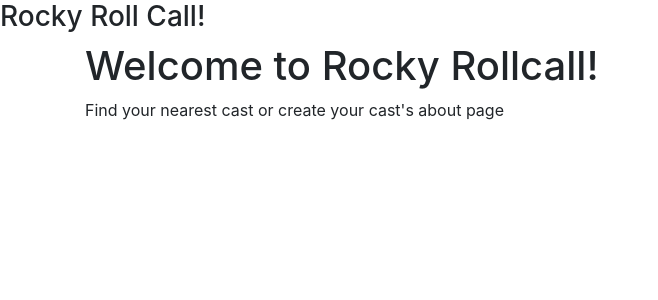
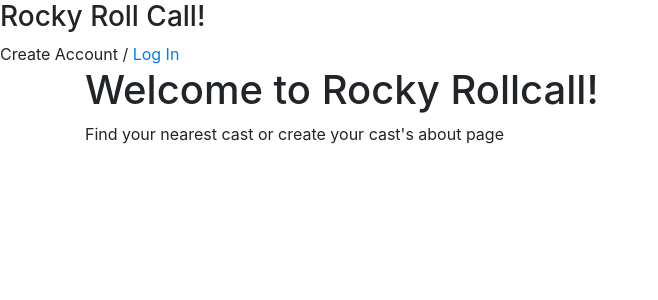
Before and after one commit to devdupont/Rocky-Rollcall, a Django app: page / in a window 1280 px wide. Shown: the top 300 px of the page, without its empty margins (0-658 px from the left). Run offline with Django 3.2, Linux system fonts and the light colour scheme; parts of the project's set-up code (start-up, migrations or seed data) failed here and were passed over; some libraries are stand-ins or nearby versions.

Commit message:
Add login logout links

```diff
--- a/castpage/templates/castpage/include/topbar.html
+++ b/castpage/templates/castpage/include/topbar.html
@@ -1,3 +1,4 @@
 <div class="page-header">
     <h1><a href="/">Rocky Rollcall</a>{% if cast %} - <a href="{% url 'cast_home' slug=cast.slug %}">{{ cast.name }}</a>{% endif %}</h1>
+    {% include 'include/loginout.html' %}
 </div>
--- /dev/null
+++ b/templates/include/loginout.html
@@ -0,0 +1,7 @@
+<div>
+    {% if user.is_authenticated %}
+    <a href="{% url 'logout' %}">Log Out</a>
+    {% else %}
+    <a>Create Account</a> / <a href="{% url 'login' %}">Log In</a>
+    {% endif %}
+</div>
--- a/templates/include/topbar.html
+++ b/templates/include/topbar.html
@@ -1,3 +1,4 @@
 <div class="topbar">
     <h3>Rocky Roll Call!</h3>
+    {% include 'include/loginout.html' %}
 </div>
```
